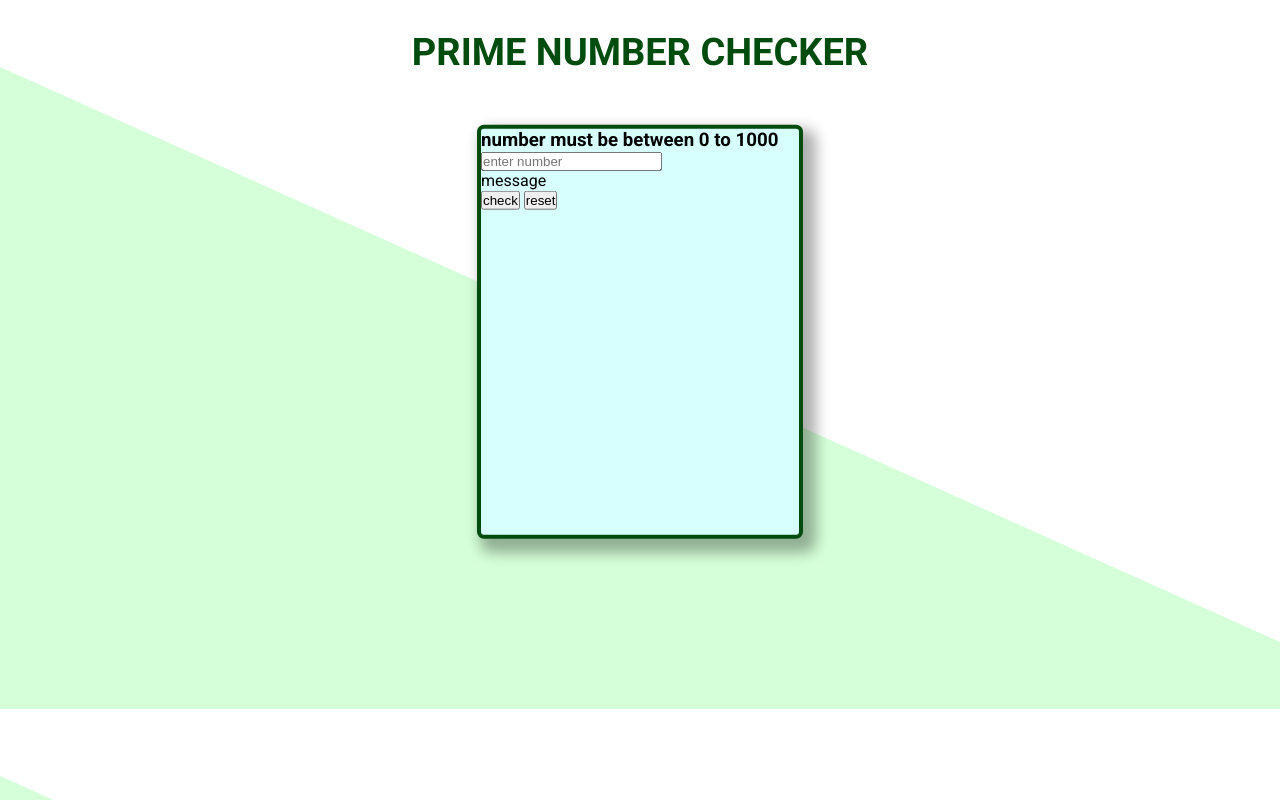
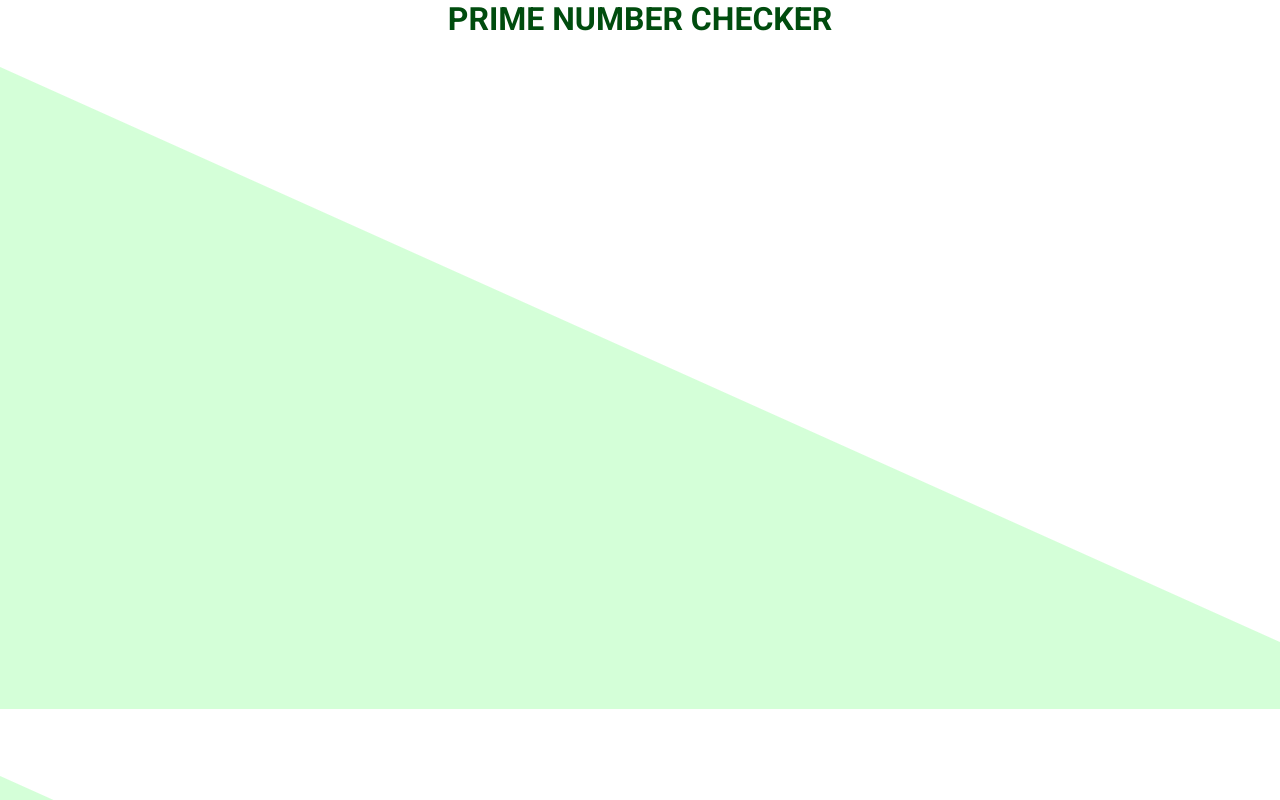
Before and after one commit to Thisislearner/prime_number, a plain HTML site: page index.html in a window 1280 px wide. Drawn offline with Linux system fonts and the light colour scheme.

Commit message:
deleteing all
deleted all the div and css to it

```diff
--- a/index.html
+++ b/index.html
@@ -15,23 +15,5 @@
   <body>
     <!-- main heading of file-->
     <h1 class="heading_main">prime number checker</h1>
-
-    <!--bolow this this div with display and buttons-->
-    <section class="parent">
-      <h3 class="heading-div">
-        number must be between <span class="limit"> 0 to 1000</span>
-      </h3>
-      <div class="sceen_div">
-        <input type="number" name="userinput" placeholder="enter number" />
-      </div>
-
-      <div class="display">
-        <span class="message"> message </span>
-      </div>
-
-      <!-- buttons start from here-->
-      <button type="submit">check</button>
-      <button type="reset">reset</button>
-    </section>
   </body>
 </html>
--- a/style.css
+++ b/style.css
@@ -1,7 +1,8 @@
 :root {
   --primary_green: #004c0e;
   --filling_green: #d6fffe;
-  --border_radius: 7px;
+  --filling_green_dark: #00aa9a;
+  --border_radius: 10px;
 }
 
 * {
@@ -12,30 +13,11 @@
 
 body {
   font-family: "Roboto", sans-serif;
+  color: var(--primary_green);
   background-image: url(./imgs/BACKGROUND.png);
+  text-transform: uppercase;
+  text-align: center;
   background-position: top;
   background-size: fill;
   position: relative;
 }
-
-.heading_main {
-  color: var(--primary_green);
-  font-size: 38px;
-  font-weight: 700;
-  text-align: center;
-  padding: 30px;
-  text-transform: uppercase;
-}
-
-.parent {
-  width: 326px;
-  background-color: var(--filling_green);
-  position: absolute;
-  top: 100%;
-  left: 50%;
-  transform: translate(-50%, 5%);
-  border-radius: var(--border_radius);
-  border: 4px solid var(--primary_green);
-  height: 414px;
-  box-shadow: 8px 9px 14px 5px rgba(0, 0, 0, 0.316);
-}
```
